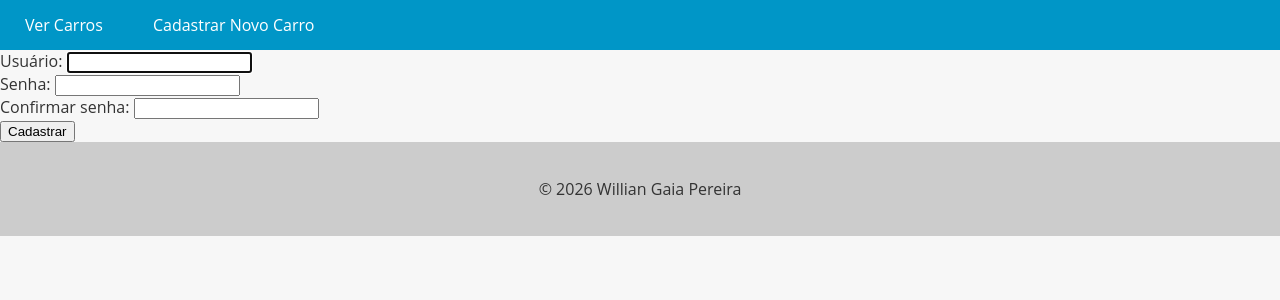
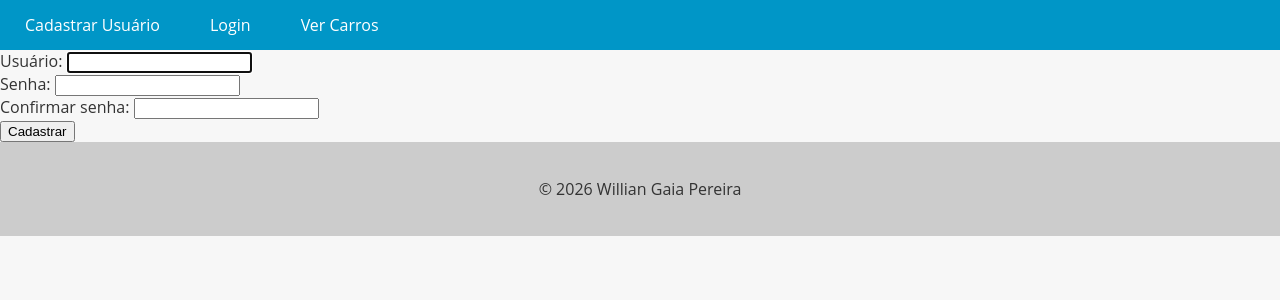
Before and after one commit to williangaia/cars, a Django app: page /register in a window 1280 px wide. Shown: the top 300 px of the page. Run offline with Django 5.2, Linux system fonts and the light colour scheme.

Commit message:
adjust of navegation links

```diff
--- a/app/templates/base.html
+++ b/app/templates/base.html
@@ -72,8 +72,18 @@
   <header>
     <nav>
       <ul>
+        {% if user.is_authenticated %}
+          <li>Olá, {{ user.username }}!</li>
+          <li><a href="{% url 'new_car' %}">Cadastrar Novo Carro</a></li>
+        {% endif %}
+        {% if not user.is_authenticated %}
+          <li><a href="{% url 'register' %}">Cadastrar Usuário</a></li>
+          <li><a href="{% url 'login' %}">Login</a></li>
+        {% endif %}
         <li><a href="{% url 'cars_list' %}">Ver Carros</a></li>
-        <li><a href="{% url 'new_car' %}">Cadastrar Novo Carro</a></li>
+        {% if user.is_authenticated %}
+          <li><a href="{% url 'logout' %}">Sair</a></li>
+        {% endif %}
       </ul>
     </nav>
   </header>
```
